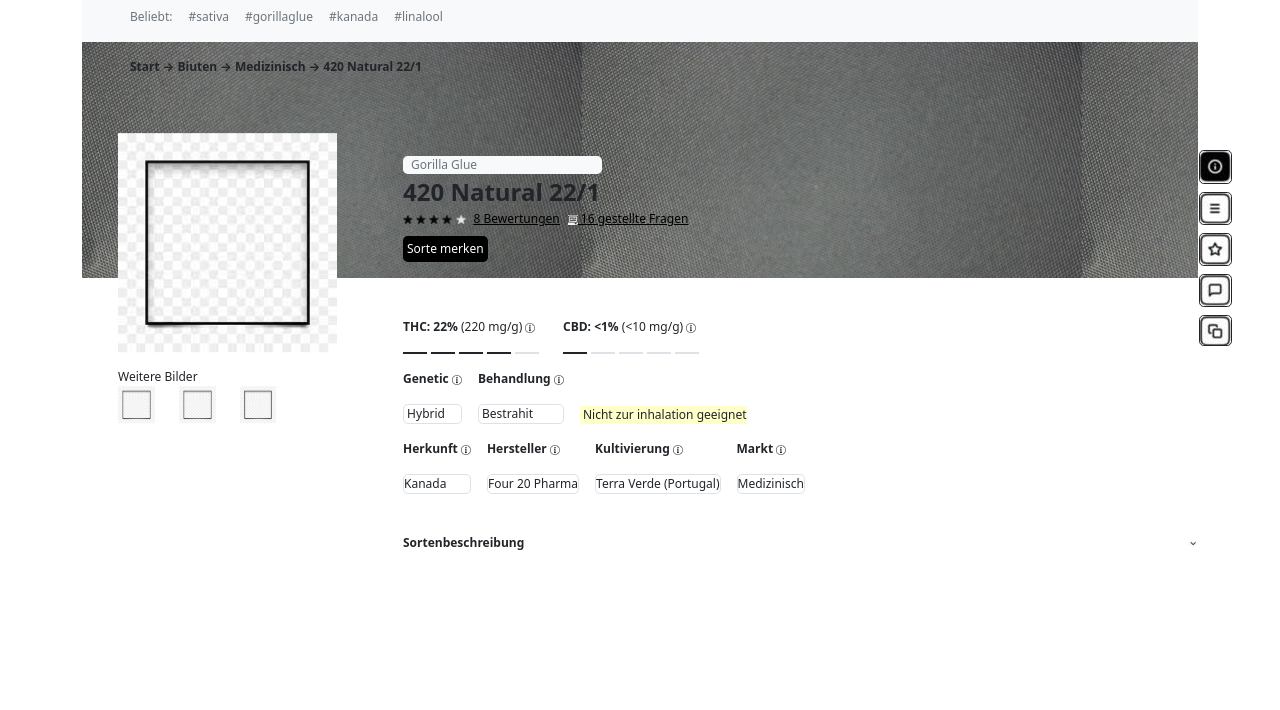
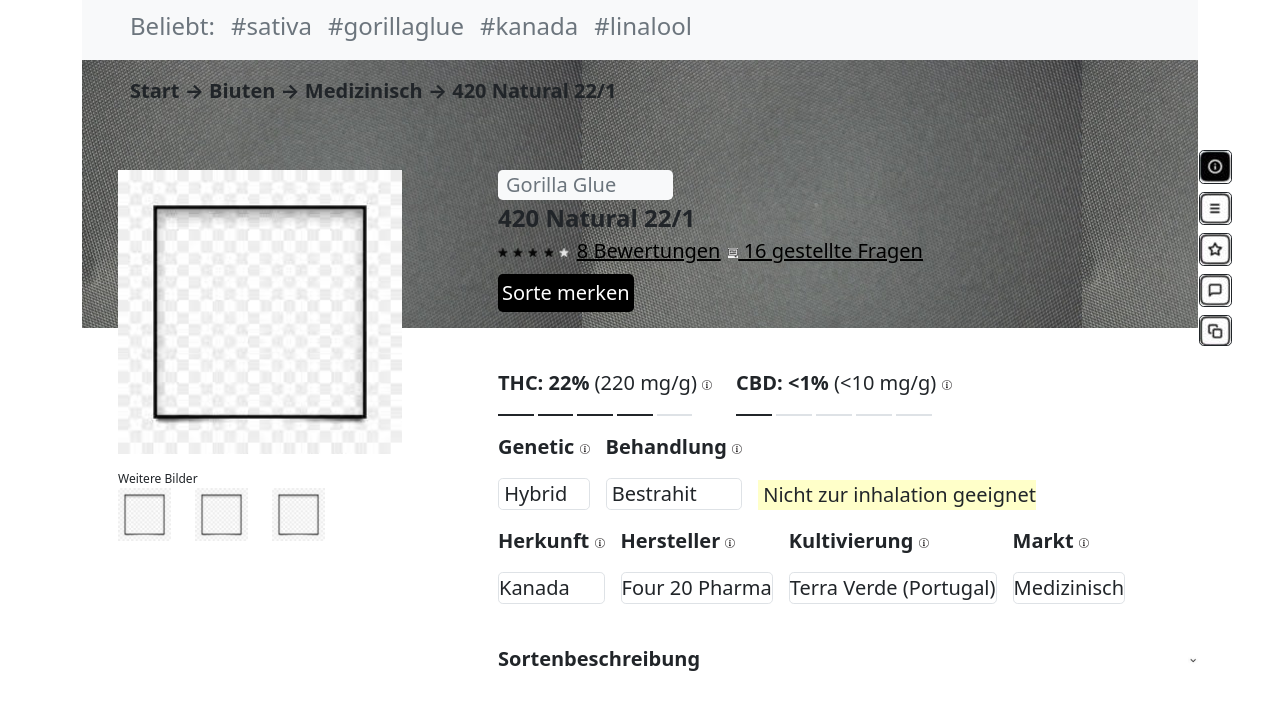
Before and after one commit to Svidzerska/bootstrap_example, a website: page index.html in a window 1280 px wide. Drawn offline with nearby package versions, Linux system fonts and the light colour scheme.

Commit message:
small changing of scale

```diff
--- a/index.html
+++ b/index.html
@@ -28,22 +28,22 @@
          <div class="border rounded-3 border-dark mb-2"><a href="#"><img src="images/copy_icon.jpg" alt="img" srcset=""
                   class="rounded-3"></a></div>
       </div>
-      <div class="tags ps-5 text-secondary bg-light d-flex flex-sm-row flex-column">
+      <div class="tags ps-5 text-secondary bg-light d-flex flex-sm-row flex-column fs-4">
          <p class="pe-3 pt-2 mt-0">Beliebt:</p>
          <p class="pe-3 pt-2 mt-0">#sativa</p>
          <p class="pe-3 pt-2 mt-0">#gorillaglue</p>
          <p class="pe-3 pt-2 mt-0">#kanada</p>
          <p class="pe-3 pt-2 mt-0">#linalool</p>
       </div>
-      <div class="position-relative">
-         <div class="picture-main position-relative">
+      <div class="">
+         <div class="picture-main">
             <div class="routes pb-5 ps-5 text-dark pt-3">
-               <p class="fw-bolder">Start &rarr; Biuten &rarr; Medizinisch &rarr; 420 Natural 22/1</p>
+               <p class="fw-bolder fs-5">Start &rarr; Biuten &rarr; Medizinisch &rarr; 420 Natural 22/1</p>
             </div>
-            <div class="row">
-               <div class="col-xxl-2 col-xl-3 col-lg-3 col-md-4 col-sm-5 col-5">
+            <div class="row position-relative d-flex flex-md-column flex-lg-row">
+               <div class="d-md-none d-sm-none d-none d-lg-block col-md-4 col-sm-5 col-5 ">
                </div>
-               <div class="col-xxl-2 col-xl-3 col-lg-3 col-md-4 col-sm-5 col-5 ps-5 position-absolute top-100 translate-middle-y">
+               <div class="picture-gallery col-md-4 col-sm-5 col-10 ps-5 pe-md-5 pb-5 pb-lg-0 position-absolute top-0">
                   <div class="picture-big mb-3">
                      <img src="images/square.jpg" alt="" srcset="" class="w-100">
                   </div>
@@ -54,7 +54,7 @@
                      <div class="col-3"><img src="images/square.jpg" alt="" srcset="" class="w-100"></div>
                   </div>
                </div>
-               <div class="col-xxl-10 col-xl-9 col-lg-9 col-md-8 col-sm-7 col-7 ps-md-5 ps-sm-1 pt-3 pb-3">
+               <div class="col-md-8 col-sm-7 col-12 ps-md-5 ps-sm-1 pb-3 fs-5">
                   <div class="info_named">
                      <p class="bg-light border-1 border-light rounded-3 text-secondary ps-2 w-25 m-0">Gorilla Glue</p>
                      <p class="text-dark fw-bold fs-4 p-0 m-0">420 Natural 22/1</p>
@@ -87,10 +87,10 @@
 
          <div class="main_info mt-sm-0 mt-5">
             <div class="row pt-sm-3 pt-5">
-               <div class="col-xxl-2 col-xl-3 col-lg-3 col-sm-4 col-0 ps-5">
+               <div class="col-xxl-4 col-xl-4 col-lg-4 col-sm-4 col-0 ps-5">
                </div>
-               <div class="col-xxl-10 col-xl-9 col-lg-9 col-sm-8 col-12 ps-5">
-                  <div class="info_detailed">
+               <div class="col-xxl-8 col-xl-8 col-lg-8 col-sm-8 col-12 ps-5">
+                  <div class="info_detailed fs-5">
                      <div class="d-flex flex-row justify-content-start pt-4">
                         <div class="pe-4">
                            <p>
--- a/scss/style.scss
+++ b/scss/style.scss
@@ -9,6 +9,7 @@
 
 .picture-main {
    background-image: url(../images/gray-card-750px-01.jpg);
+
 }
 
 .main_info {
@@ -30,3 +31,10 @@
 .warning {
    background-color: rgb(255, 255, 201);
 }
+
+@media screen and (max-width: 992px) {
+   .picture-gallery {
+      position: relative!important;
+   }
+
+}
```
Also changed, not shown: css/style.css.
